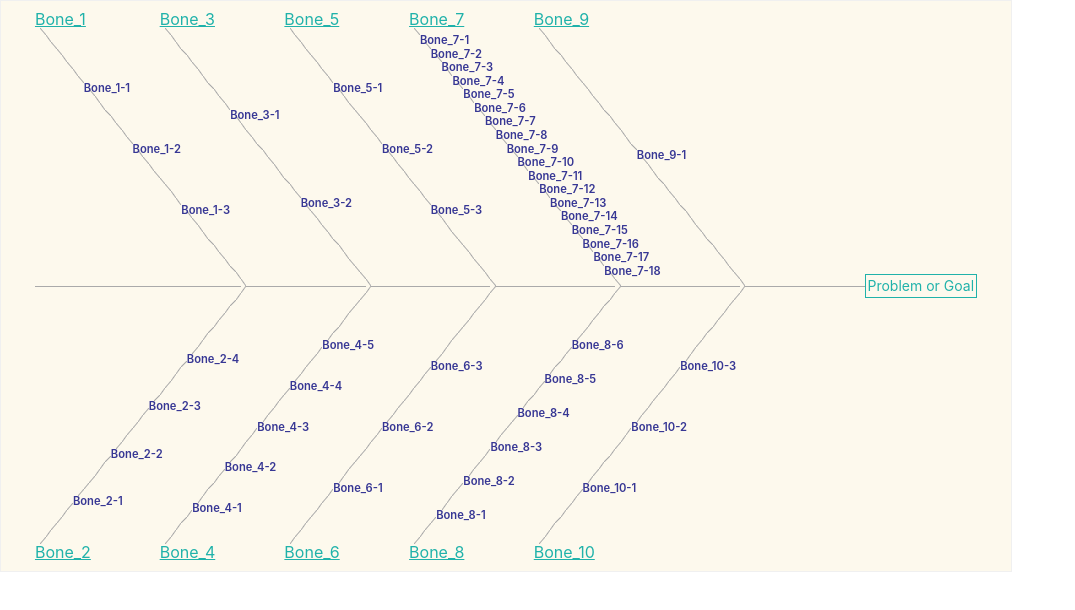
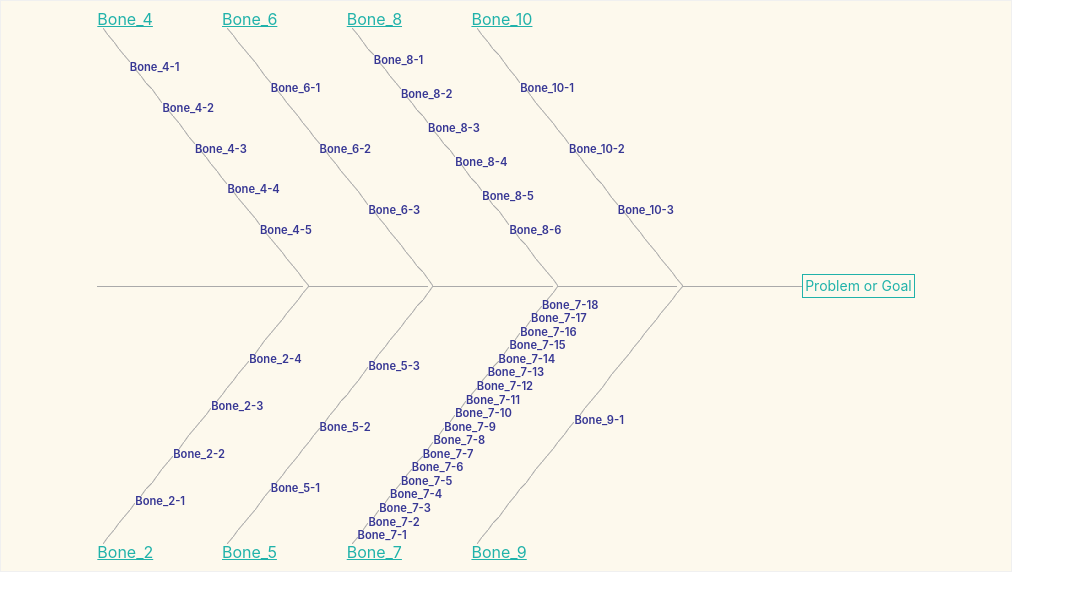
Before and after one commit to yasenvit/IshikavaDiagram-html-div-based, a React (Create React App) app: page / in a window 1280 px wide. Shown: the top 610 px of the page, without its empty margins (0-1075 px from the left). Built offline with nearby package versions, Linux system fonts and the light colour scheme.

Commit message:
added code for eliminating empty parents (bones without children)

```diff
--- a/src/components/FishSceleton.js
+++ b/src/components/FishSceleton.js
@@ -118,9 +118,9 @@ let fishDataSample = [
   {
     parent: "Bone_1",
     children: [
-      {name: "Bone_1-1"},
-      {name: "Bone_1-2"},
-      {name: "Bone_1-3"}
+      // {name: "Bone_1-1"},
+      // {name: "Bone_1-2"},
+      // {name: "Bone_1-3"}
     ]
   },
   {
@@ -135,8 +135,8 @@ let fishDataSample = [
   {
     parent: "Bone_3",
     children: [
-      {name: "Bone_3-1"},
-      {name: "Bone_3-2"},
+      // {name: "Bone_3-1"},
+      // {name: "Bone_3-2"},
     ]
   },
   {
@@ -315,8 +315,10 @@ export default class FishSceleton extends Component {
     let lengthBone
     let fishStyle
     if(this.state.fishData) {
+      let count = 0
       this.state.fishData.map((item, index) => (
-        index%2===0?fishDataTop.push(item):fishDataBottom.push(item),
+        item && item.children.length>0?count=count+1:null,
+        item && item.children.length>0?count%2===0?fishDataTop.push(item):fishDataBottom.push(item):null,
         item.children.length>maxItems?maxItems=item.children.length:null
       ))
       lengthBone = maxItems*2+3
```
Also changed, not shown: 2 other files (tests, documents, lock files or other folders).
